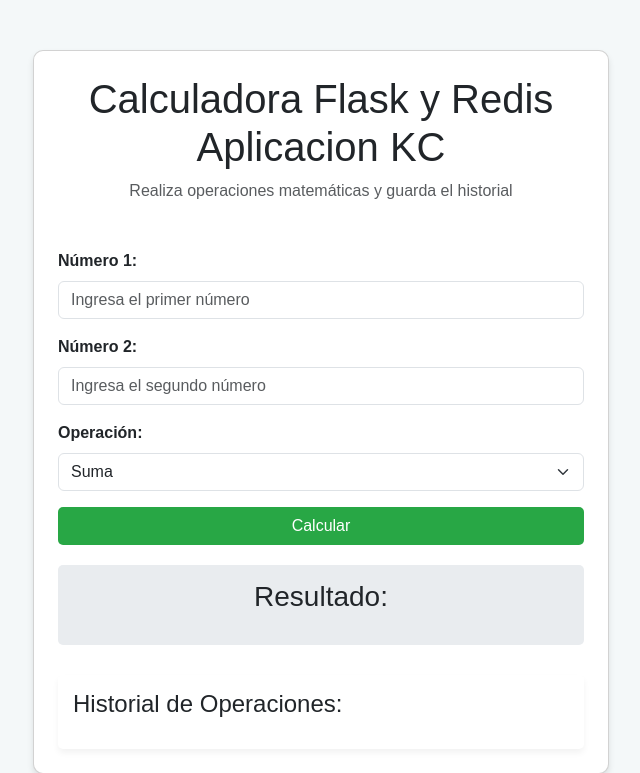
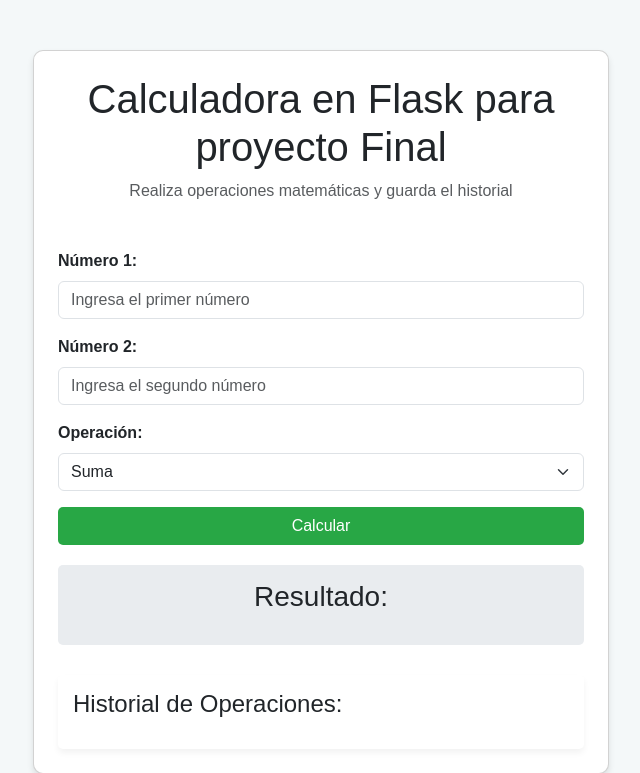
Before and after one commit to IsaacAM50/calculadora-flask-redis, a Flask app: page / in a window 1280 px wide. Shown: the top 773 px of the page, without its empty margins (319-959 px from the left). Run offline with Flask 3, Linux system fonts and the light colour scheme; data that the repository does not hold is empty.

Commit message:
Update index.html

```diff
--- a/app/templates/index.html
+++ b/app/templates/index.html
@@ -85,7 +85,7 @@
     <div class="container">
         <div class="card p-4">
             <div class="header">
-                <h1>Calculadora Flask y Redis Aplicacion KC</h1>
+                <h1>Calculadora en Flask para proyecto Final</h1>
                 <p class="text-muted">Realiza operaciones matemáticas y guarda el historial</p>
             </div>
 
```
